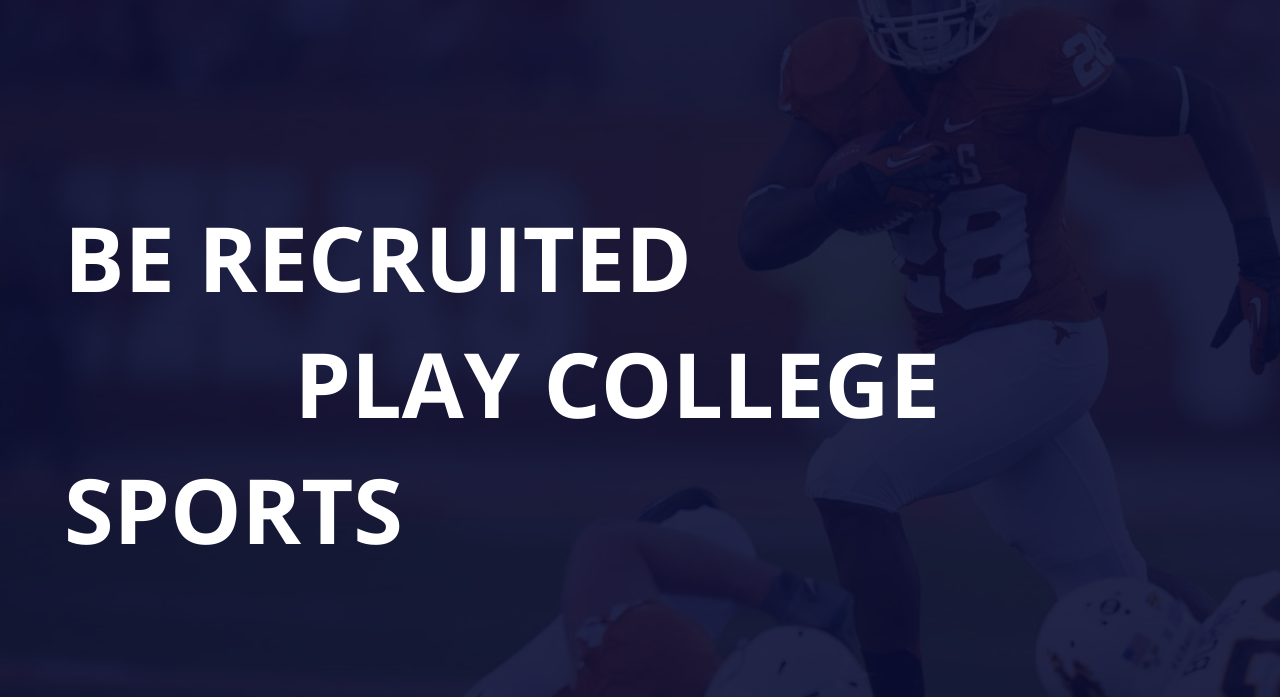
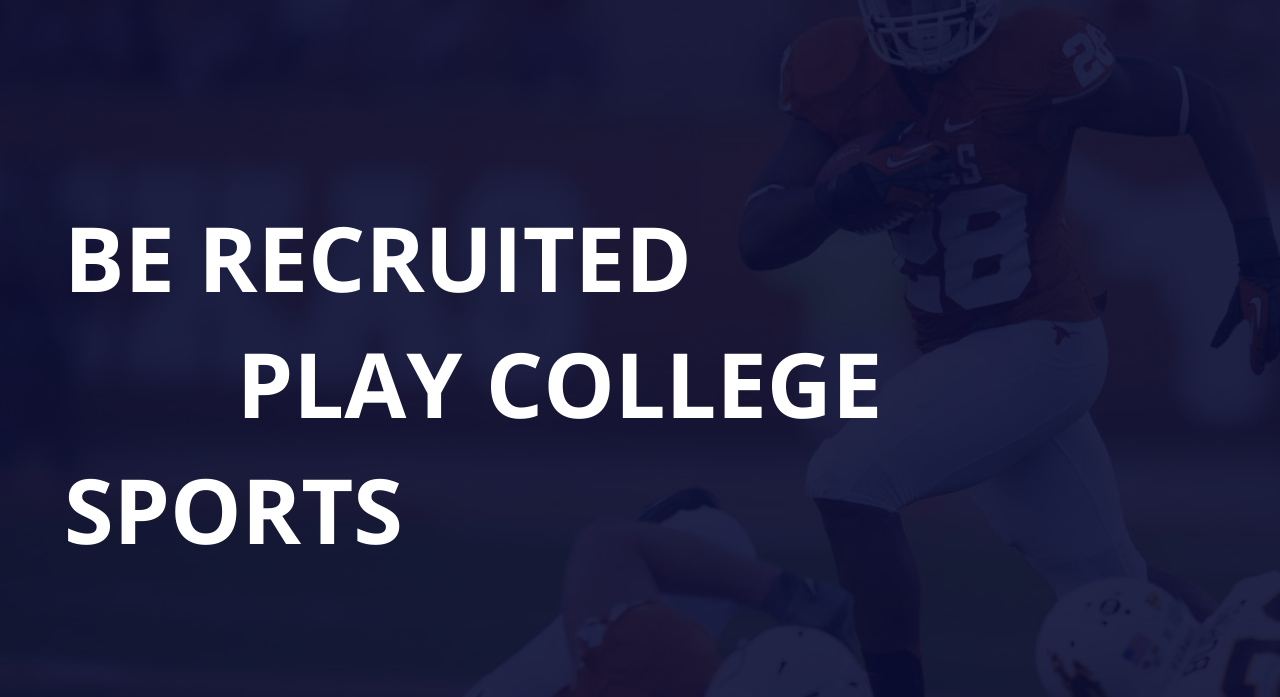
Before and after one commit to inessashuvalova/mq-diplom, a plain HTML site: page index.html in a window 1280 px wide. Shown: the part 103-800 px from the top of the page. Drawn offline with Linux system fonts and the light colour scheme; files whose address does not match are found by name.

Commit message:
Диплом после первой правки

```diff
--- a/css/style.css
+++ b/css/style.css
@@ -80,7 +80,7 @@ body {
 }
 
 .title-stroke_title {
-  padding-left: 20%;
+  padding-left: 15%;
 }
 
 .buttons {
```
